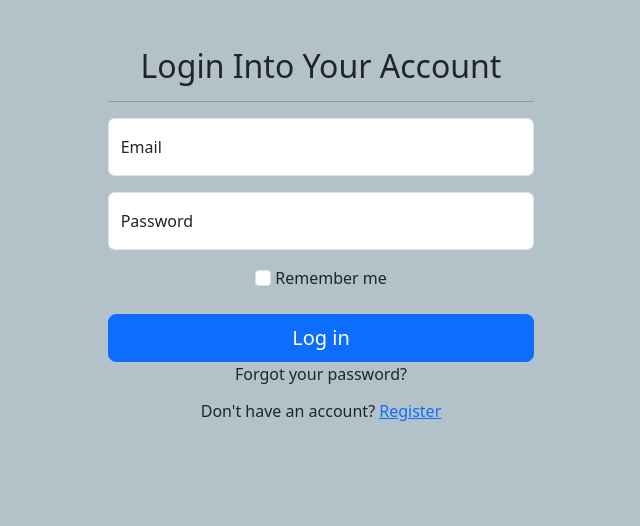
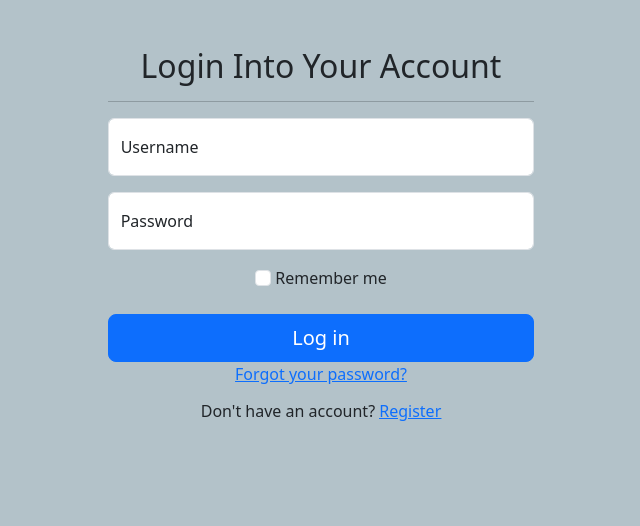
Before and after one commit to POLLARD1145/UniMatchOfficial, a Django app: page /accounts/login/ in a window 1280 px wide. Shown: the part 49-575 px from the top of the page, without its empty margins (319-959 px from the left). Run offline with Django 5.2, Linux system fonts and the light colour scheme.

Commit message:
"Added custom user model, authentication forms, and views; updated settings, URLs, and templates for user registration and login."

```diff
--- a/Django/UniMatch/UniMatch/settings.py
+++ b/Django/UniMatch/UniMatch/settings.py
@@ -39,6 +39,7 @@ INSTALLED_APPS = [
     'django.contrib.staticfiles',
     'app',
     'channels',
+    'accounts',
 ]
 
 
@@ -129,3 +130,7 @@ STATICFILES_DIRS = [
 # https://docs.djangoproject.com/en/5.0/ref/settings/#default-auto-field
 
 DEFAULT_AUTO_FIELD = 'django.db.models.BigAutoField'
+
+
+#AUTH USER
+AUTH_USER_MODEL = 'accounts.CustomUser'
--- a/Django/UniMatch/UniMatch/urls.py
+++ b/Django/UniMatch/UniMatch/urls.py
@@ -20,5 +20,6 @@ from django.urls import path, include
 urlpatterns = [
     path("",include("app.urls")),
     path("accounts/",include("accounts.urls")),
+    path('accounts/', include('django.contrib.auth.urls')),
     path('admin/', admin.site.urls),
 ]
--- a/Django/UniMatch/accounts/forms.py
+++ b/Django/UniMatch/accounts/forms.py
@@ -1,7 +1,20 @@
-from django.contrib.auth.forms import UserCreationForm
+# accounts/forms.py
+from django import forms
+from django.contrib.auth.forms import UserCreationForm, UserChangeForm
 from .models import CustomUser
+from django.contrib.auth.forms import AuthenticationForm
 
 class CustomUserCreationForm(UserCreationForm):
-    class Meta(UserCreationForm.Meta):
+    class Meta:
         model = CustomUser
-        fields = ('username', 'email', 'first_name', 'last_name')
+        fields = ('username', 'email', 'phone_number', 'address')
+
+class CustomUserChangeForm(UserChangeForm):
+    class Meta:
+        model = CustomUser
+        fields = ('username', 'email', 'phone_number', 'address')
+
+
+class CustomAuthenticationForm(AuthenticationForm):
+    username = forms.CharField(max_length=254, widget=forms.TextInput(attrs={'autofocus': True}))
+    password = forms.CharField(label="Password", strip=False, widget=forms.PasswordInput)
--- a/Django/UniMatch/accounts/models.py
+++ b/Django/UniMatch/accounts/models.py
@@ -2,4 +2,8 @@ from django.db import models
 from django.contrib.auth.models import AbstractUser
 # Create your models here.
 class CustomUser(AbstractUser):
-    pass
+    phone_number = models.CharField(max_length=15, blank=True, null=True)
+    address = models.CharField(max_length=255, blank=True, null=True)
+
+    def __str__(self):
+        return self.username
--- a/Django/UniMatch/accounts/urls.py
+++ b/Django/UniMatch/accounts/urls.py
@@ -2,7 +2,7 @@ from django.urls import path
 from . import views
 
 urlpatterns = [
-    path("register/", views.register, name='home'),
-    path("login/", views.login, name='login'),
+    path("register/", views.SignUpView.as_view(), name='home'),
+    path("login/", views.CustomLoginView.as_view(), name='login'),
     path("details/", views.user_details, name='details'),
 ]
--- a/Django/UniMatch/accounts/views.py
+++ b/Django/UniMatch/accounts/views.py
@@ -1,20 +1,40 @@
 from django.shortcuts import render, redirect
 from django.contrib.auth.forms import UserCreationForm
-
+from django.urls import reverse_lazy
+from django.views.generic.edit import CreateView, UpdateView
+from django.contrib.auth.decorators import login_required
+from django.utils.decorators import method_decorator
+from .models import CustomUser
+from .forms import CustomUserCreationForm, CustomUserChangeForm
 # Views go here
-
-def register(request):
-    if request.method == 'POST':
-        form = UserCreationForm(request.POST)
-        if form.is_valid():
-            form.save()
-            return redirect('login')
-    else:
-        form = UserCreationForm()
-    return render(request, 'user_account/register.html', {'form': form})
 
 def login(request):
     return render(request=request, template_name="user_account/login.html")
 
 def user_details(request):
     return render(request=request, template_name="user_account/user_details.html")
+
+# accounts/views.py
+from django.contrib.auth.views import LoginView
+from .forms import CustomAuthenticationForm
+
+class CustomLoginView(LoginView):
+    authentication_form = CustomAuthenticationForm
+    template_name = 'user_account/login.html'
+
+
+
+class SignUpView(CreateView):
+    form_class = CustomUserCreationForm
+    success_url = reverse_lazy('login')
+    template_name = 'user_account/register.html'
+
+@method_decorator(login_required, name='dispatch')
+class ProfileUpdateView(UpdateView):
+    model = CustomUser
+    form_class = CustomUserChangeForm
+    success_url = reverse_lazy('profile')
+    template_name = 'accounts/profile.html'
+
+    def get_object(self):
+        return self.request.user
--- a/Django/UniMatch/app/ai_logic/data_extraction/unirank_web.py
+++ b/Django/UniMatch/app/ai_logic/data_extraction/unirank_web.py
@@ -56,6 +56,3 @@ def get_rank_list_all():
     html_content = fetch_page_content(url)
     universities = parse_universities(html_content)
     return universities
-
-for rank,uni,town in get_rank_list(5):
-    print(rank," ",uni," ",town)
--- /dev/null
+++ b/Django/UniMatch/commands.txt
@@ -0,0 +1,4 @@
+rm  accounts/migrations/0*.py
+rm  admin/migrations/0*.py
+rm  contenttypes/migrations/0*.py
+rm  auth/migrations/0*.py
--- a/Django/UniMatch/templates/user_account/login.html
+++ b/Django/UniMatch/templates/user_account/login.html
@@ -9,22 +9,38 @@
             <div class="col-md-4 py-5">
                 <section>
                     <form id="account" method="post" class="py-5">
+                        {% csrf_token %}
                         <h2>Login Into Your Account</h2>
                         <hr />
-                        <div asp-validation-summary="ModelOnly" class="text-danger" role="alert"></div>
                         <div class="form-floating mb-3">
-                            <input asp-for="Input.Email" class="form-control" autocomplete="username" aria-required="true" placeholder="name@example.com" />
-                            <label asp-for="Input.Email" class="form-label">Email</label>
-                            <span asp-validation-for="Input.Email" class="text-danger"></span>
+                            <input
+                                type="text"
+                                name="username"
+                                class="form-control"
+                                autocomplete="username"
+                                aria-required="true"
+                                placeholder="Username"
+                                value="{{ form.username.value|default_if_none:'' }}" />
+                            <label for="username" class="form-label">Username</label>
+                            <span class="text-danger">{{ form.username.errors }}</span>
                         </div>
                         <div class="form-floating mb-3">
-                            <input asp-for="Input.Password" class="form-control" autocomplete="current-password" aria-required="true" placeholder="password" />
-                            <label asp-for="Input.Password" class="form-label">Password</label>
-                            <span asp-validation-for="Input.Password" class="text-danger"></span>
+                            <input
+                                type="password"
+                                name="password"
+                                class="form-control"
+                                autocomplete="current-password"
+                                aria-required="true"
+                                placeholder="Password" />
+                            <label for="password" class="form-label">Password</label>
+                            <span class="text-danger">{{ form.password.errors }}</span>
                         </div>
                         <div class="checkbox mb-3">
-                            <label for="inputRememberMe" class="form-label">
-                                <input type="checkbox" name="inputRememberMe" class="form-check-input" asp-for="Input.RememberMe" />
+                            <label for="remember_me" class="form-label">
+                                <input
+                                    type="checkbox"
+                                    name="remember_me"
+                                    class="form-check-input" />
                                 Remember me
                             </label>
                         </div>
@@ -33,10 +49,10 @@
                         </div>
                         <div>
                             <p>
-                                <a id="forgot-password" asp-page="./ForgotPassword">Forgot your password?</a>
+                                <a id="forgot-password" href="{% url 'password_reset' %}">Forgot your password?</a>
                             </p>
                             <p>
-                                <h6>Don't have an account? <a href="/accounts/register" ><u>Register</u></a></h6>
+                                <h6>Don't have an account? <a href="register/"><u>Register</u></a></h6>
                             </p>
                         </div>
                     </form>
```
Also changed, not shown: Django/UniMatch/accounts/admin.py (+12 -1 lines), Django/UniMatch/templates/user_account/register.html (+6 -21 lines), Django/UniMatch/templates/user_account/register1.html (added, +39 -0 lines), Django/UniMatch/accounts/migrations/0001_initial.py, Django/UniMatch/db.sqlite3.
